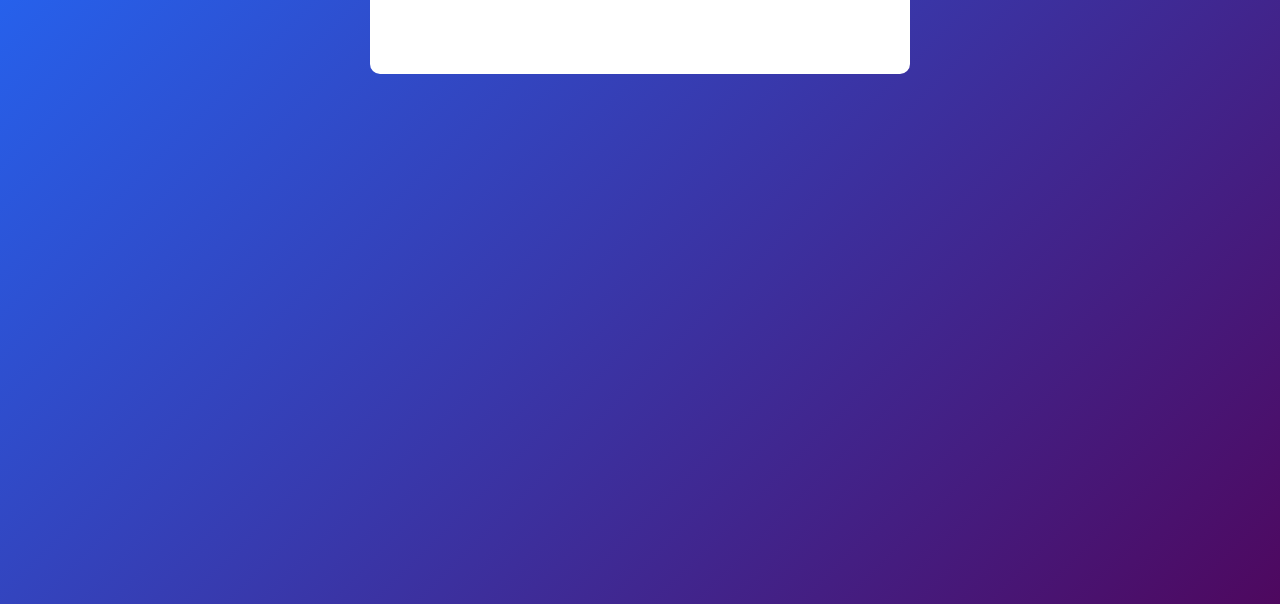
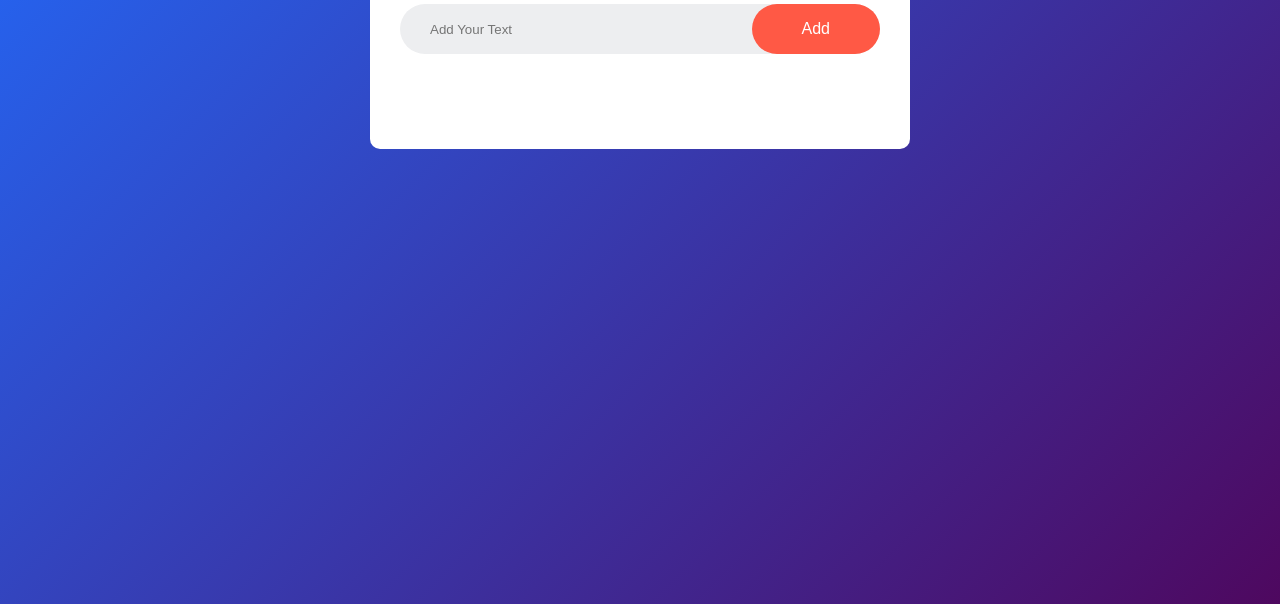
Before and after one commit to GeethakaSankalpa/To-Do-List, a plain HTML site: page index.html in a window 1280 px wide. Shown: the part 196-800 px from the top of the page. Drawn offline with Linux system fonts and the light colour scheme.

Commit message:
added input box and styled it

```diff
--- a/index.html
+++ b/index.html
@@ -11,6 +11,10 @@
         <div class="container">
             <div class="todo-app">
                 <h2> To-Do list <img src="/images/icon.png" alt="to-do-list"> </h2>
+                <div class="row">
+                    <input type="text" id="input-box" placeholder="Add Your Text">
+                    <button> Add </button>
+                </div>
             </div>
         </div>
         <script src="main.js"></script>
--- a/style.css
+++ b/style.css
@@ -32,3 +32,33 @@
     width: 30px;
     margin-left: 10px;
 }
+
+/*styling input field and buttton*/
+.row {
+    display: flex;
+    align-items: center;
+    justify-content: space-between;
+    background: #edeef0;
+    border-radius: 30px;
+    padding-left: 20px;
+    margin-bottom: 25px;
+}
+
+input {
+    flex: 1;
+    border: none;
+    outline: none;
+    background: transparent;
+    padding: 10px;
+}
+
+button {
+    border: none;
+    outline: none;
+    padding: 16px 50px;
+    background: #ff5945;
+    color: #fff;
+    font-size: 16px;
+    cursor: pointer;
+    border-radius: 40px;
+}
```
